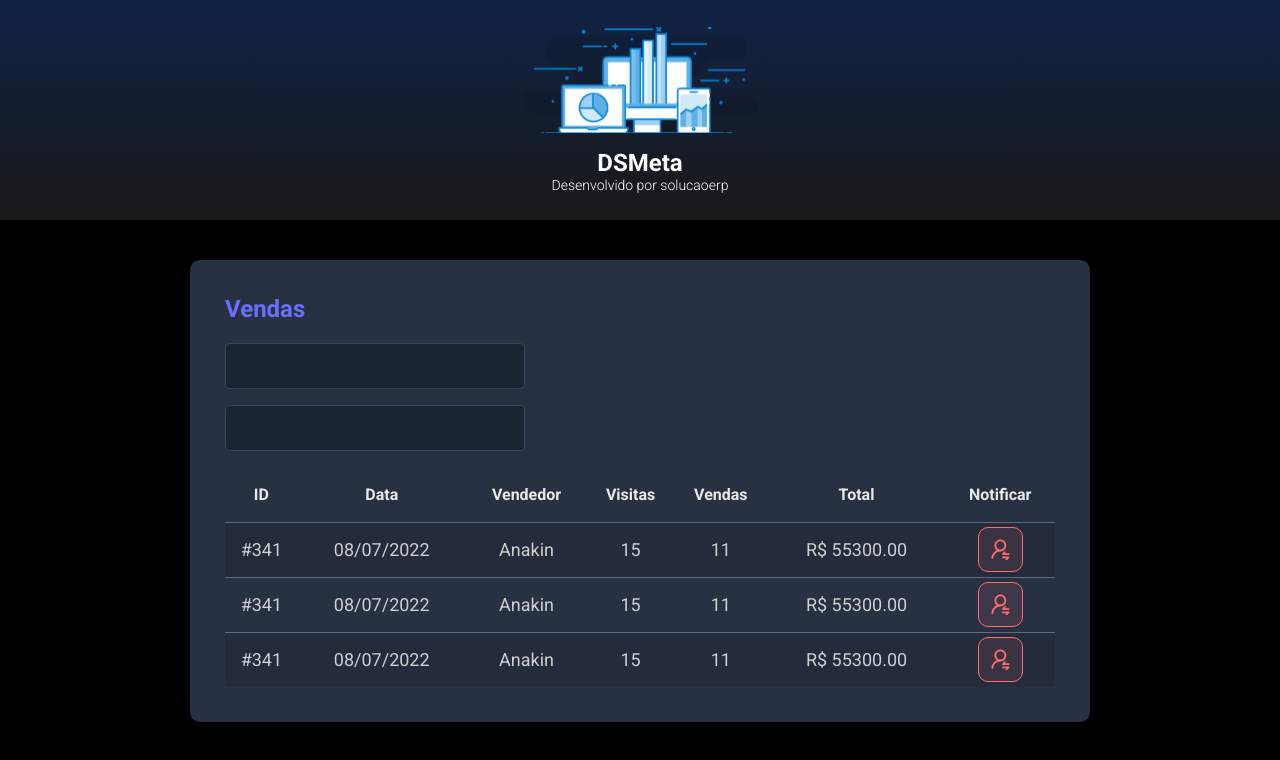
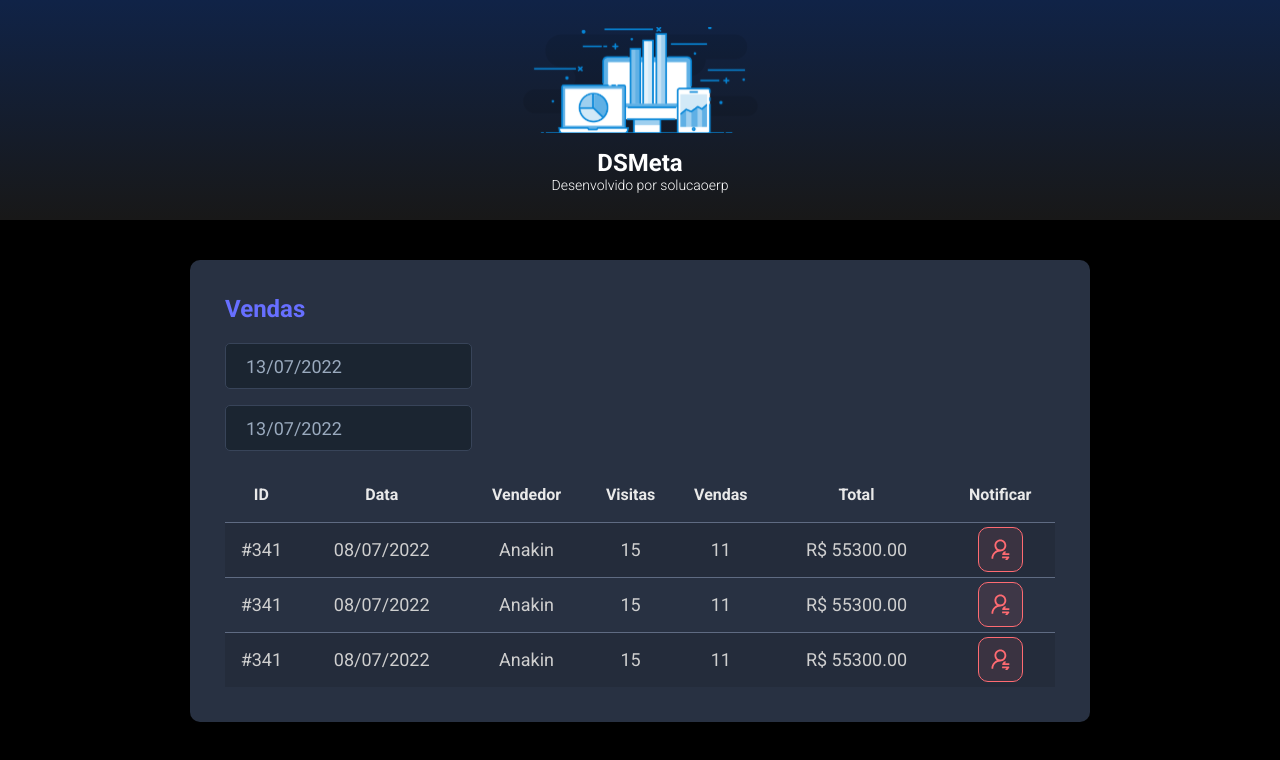
Before and after one commit to solucaoerp/dsmeta, a React (Vite) app in the folder frontend/: page / in a window 1280 px wide. Shown: the top 760 px of the page. Built offline with nearby package versions, Linux system fonts and the light colour scheme.

Commit message:
frontend: Datepicker component added

```diff
--- a/frontend/package.json
+++ b/frontend/package.json
@@ -8,7 +8,9 @@
     "preview": "vite preview"
   },
   "dependencies": {
+    "@types/react-datepicker": "4.4.2",
     "react": "^18.0.0",
+    "react-datepicker": "4.8.0",
     "react-dom": "^18.0.0"
   },
   "devDependencies": {
--- a/frontend/src/components/SalesCard/index.tsx
+++ b/frontend/src/components/SalesCard/index.tsx
@@ -1,3 +1,6 @@
+import DatePicker from "react-datepicker";
+import "react-datepicker/dist/react-datepicker.css";
+
 import NotificationButton from '../NotificationButton';
 
 import './styles.css';
@@ -11,10 +14,20 @@
 
                 <div>
                     <div className="dsmeta_form_control_container">
-                        <input className="dsmeta_form_control" type="text" />
+                        <DatePicker
+                            selected={new Date()}
+                            onChange={(date: Date) => { }}
+                            className="dsmeta_form_control"
+                            dateFormat="dd/MM/yyyy"
+                        />
                     </div>
                     <div className="dsmeta_form_control_container">
-                        <input className="dsmeta_form_control" type="text" />
+                        <DatePicker
+                            selected={new Date()}
+                            onChange={(date: Date) => { }}
+                            className="dsmeta_form_control"
+                            dateFormat="dd/MM/yyyy"
+                        />
                     </div>
                 </div>
 
```
Also changed, not shown: 1 other file (tests, documents, lock files or other folders).
